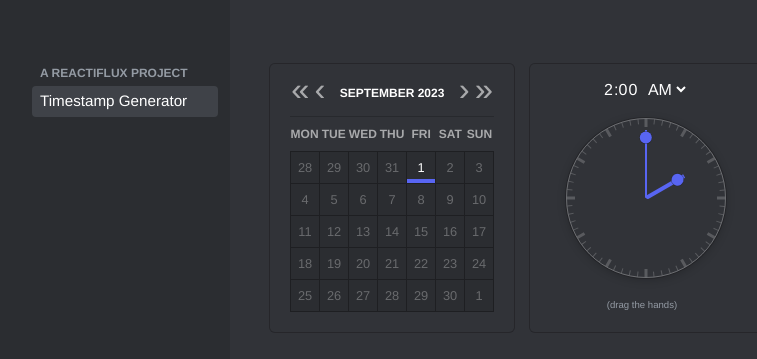
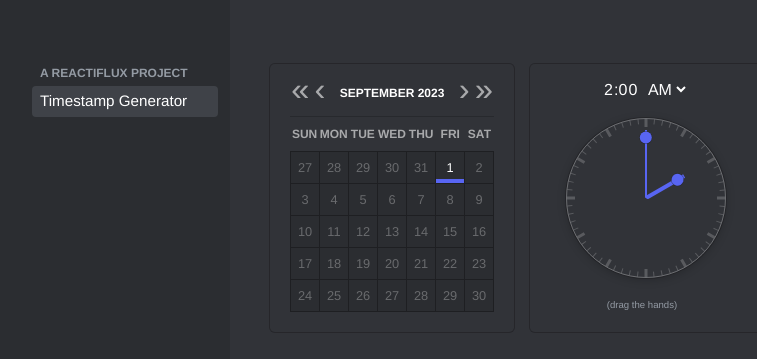
Before and after one commit to vcarl/discord-timestamps, a Next.js app: page / in a window 1280 px wide. Shown: the top 359 px of the page, without its empty margins (239-996 px from the left). Built offline with nearby package versions, Linux system fonts and the light colour scheme.

Commit message:
Fix calendar to start on Sunday

```diff
--- a/components/DatePicker.js
+++ b/components/DatePicker.js
@@ -22,6 +22,7 @@ export default function DatePicker({ value, onChange, className, ...props }) {
   );
   return (
     <ReactCalendar
+      calendarType="US"
       className={`control ${className}`}
       closeCalendar={false}
       shouldCloseCalendar={() => false}
```
